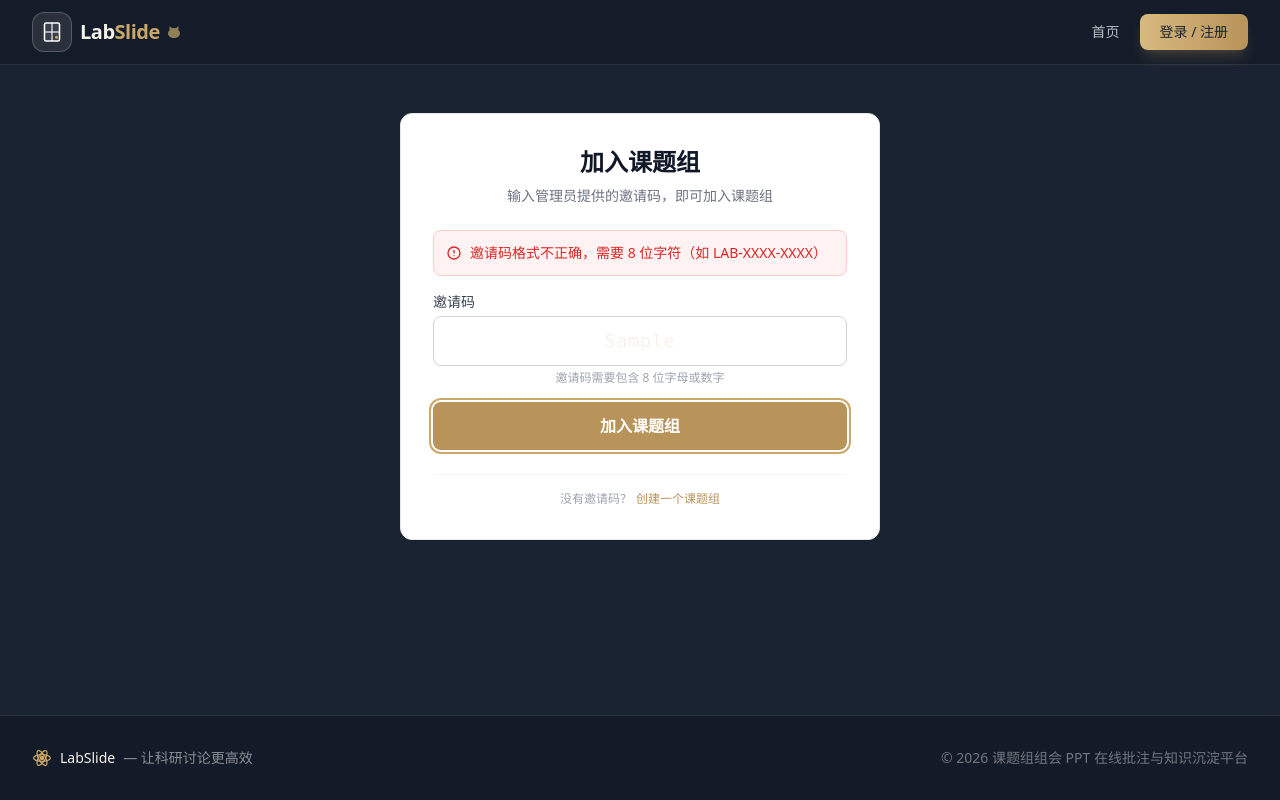
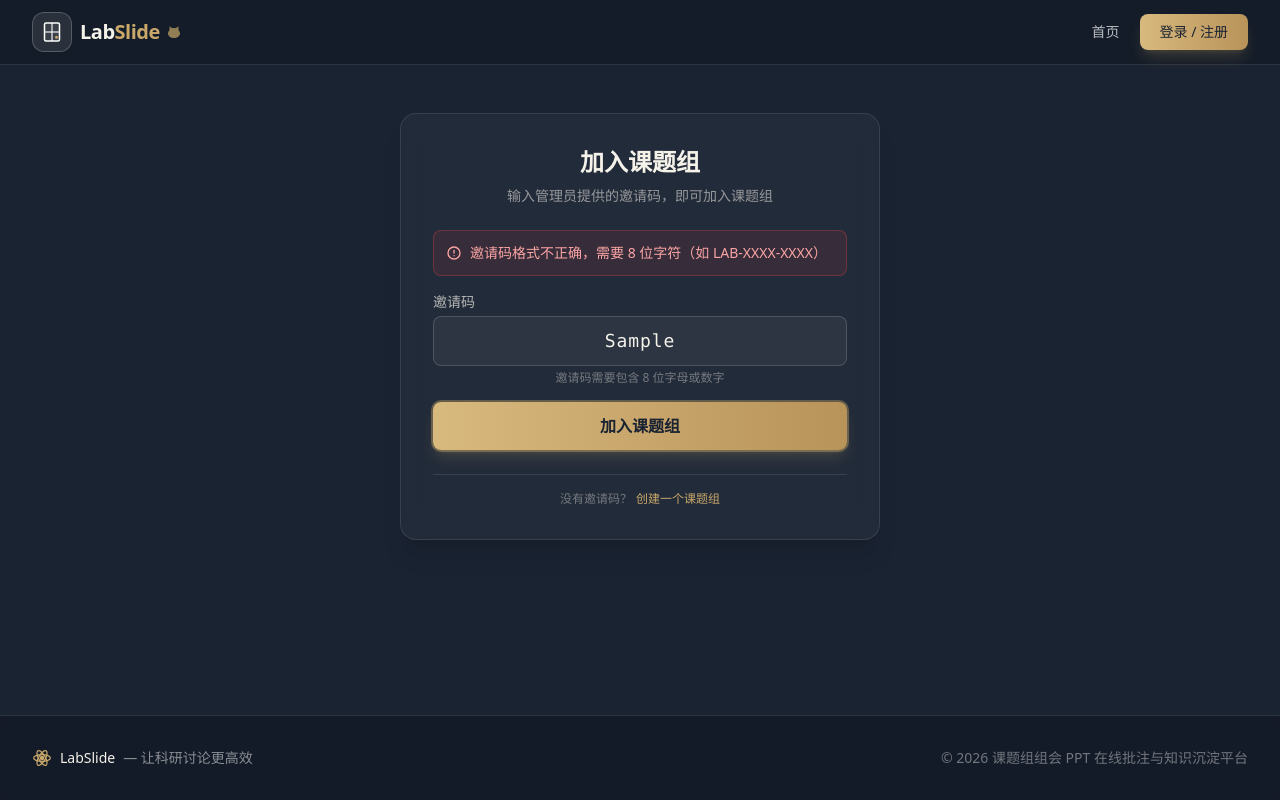
Before and after one commit to labslide-app/labslide, a React (Vite) app in the folder frontend/: page /groups/join in a window 1280 px wide. Both pictures are taken after typing "Sample" into the empty fields and a click on the button "加入课题组". Built offline with nearby package versions, Linux system fonts and the light colour scheme; no server answers.

Commit message:
style: 统一全站深色主题，其他页面配色与首页保持一致

```diff
--- a/frontend/src/pages/JoinGroup.tsx
+++ b/frontend/src/pages/JoinGroup.tsx
@@ -90,10 +90,10 @@ function JoinGroup() {
   if (alreadyInGroup && !joinedGroupId) {
     return (
       <div className="max-w-lg mx-auto mt-12 px-4">
-        <div className="bg-white rounded-xl shadow-sm border border-gray-200 p-8 text-center">
-          <div className="w-16 h-16 bg-blue-100 rounded-full flex items-center justify-center mx-auto mb-4">
+        <div className="rounded-2xl border border-white/10 bg-white/[0.04] p-8 text-center shadow-xl backdrop-blur-md">
+          <div className="w-16 h-16 bg-[#7fc3b8]/15 rounded-full flex items-center justify-center mx-auto mb-4">
             <svg
-              className="w-8 h-8 text-blue-600"
+              className="w-8 h-8 text-[#9fd8cf]"
               fill="none"
               stroke="currentColor"
               viewBox="0 0 24 24"
@@ -106,20 +106,20 @@ function JoinGroup() {
               />
             </svg>
           </div>
-          <h2 className="text-xl font-bold text-gray-900 mb-2">你已在课题组中</h2>
-          <p className="text-gray-500 mb-6">
+          <h2 className="text-xl font-bold text-[#f5f2ea] mb-2">你已在课题组中</h2>
+          <p className="text-[#f5f2ea]/55 mb-6">
             每个用户只能加入一个课题组。如需更换课题组，请先退出当前课题组。
           </p>
           <div className="space-y-3">
             <Link
               to={`/groups/${user!.group_id}`}
-              className="block w-full py-2.5 bg-primary-600 text-white rounded-lg font-medium hover:bg-primary-700 transition-colors"
+              className="block w-full py-2.5 bg-gradient-to-r from-[#d8b97e] to-[#b8935a] text-[#1a2332] rounded-lg font-medium shadow-lg shadow-[#c9a86a]/20 hover:brightness-110 transition-colors"
             >
               查看我的课题组
             </Link>
             <Link
               to="/"
-              className="block w-full py-2.5 border border-gray-300 text-gray-700 rounded-lg font-medium hover:bg-gray-50 transition-colors"
+              className="block w-full py-2.5 border border-white/20 text-[#f5f2ea]/80 rounded-lg font-medium hover:border-white/40 hover:text-[#f5f2ea] transition-colors"
             >
               返回首页
             </Link>
@@ -133,10 +133,10 @@ function JoinGroup() {
   if (joinedGroupId) {
     return (
       <div className="max-w-lg mx-auto mt-12 px-4">
-        <div className="bg-white rounded-xl shadow-sm border border-gray-200 p-8 text-center">
-          <div className="w-16 h-16 bg-green-100 rounded-full flex items-center justify-center mx-auto mb-4">
+        <div className="rounded-2xl border border-white/10 bg-white/[0.04] p-8 text-center shadow-xl backdrop-blur-md">
+          <div className="w-16 h-16 bg-[#7fc3b8]/15 rounded-full flex items-center justify-center mx-auto mb-4">
             <svg
-              className="w-8 h-8 text-green-600 animate-bounce"
+              className="w-8 h-8 text-[#9fd8cf] animate-bounce"
               fill="none"
               stroke="currentColor"
               viewBox="0 0 24 24"
@@ -149,9 +149,9 @@ function JoinGroup() {
               />
             </svg>
           </div>
-          <h2 className="text-2xl font-bold text-gray-900 mb-2">加入成功！</h2>
-          <p className="text-gray-500 mb-6">正在跳转到课题组详情页...</p>
-          <div className="animate-spin h-6 w-6 border-2 border-primary-200 border-t-primary-600 rounded-full mx-auto" />
+          <h2 className="text-2xl font-bold text-[#f5f2ea] mb-2">加入成功！</h2>
+          <p className="text-[#f5f2ea]/55 mb-6">正在跳转到课题组详情页...</p>
+          <div className="animate-spin h-6 w-6 border-2 border-white/20 border-t-[#c9a86a] rounded-full mx-auto" />
         </div>
       </div>
     );
@@ -159,16 +159,16 @@ function JoinGroup() {
 
   return (
     <div className="max-w-lg mx-auto mt-12 px-4">
-      <div className="bg-white rounded-xl shadow-sm border border-gray-200 p-8">
-        <h2 className="text-2xl font-bold text-gray-900 text-center mb-2">
+      <div className="rounded-2xl border border-white/10 bg-white/[0.04] p-8 shadow-xl backdrop-blur-md">
+        <h2 className="text-2xl font-bold text-[#f5f2ea] text-center mb-2">
           加入课题组
         </h2>
-        <p className="text-center text-gray-500 text-sm mb-6">
+        <p className="text-center text-[#f5f2ea]/55 text-sm mb-6">
           输入管理员提供的邀请码，即可加入课题组
         </p>
 
         {error && (
-          <div className="mb-4 p-3 bg-red-50 border border-red-200 rounded-lg text-sm text-red-600 flex items-start space-x-2">
+          <div className="mb-4 p-3 bg-red-500/10 border border-red-500/30 rounded-lg text-sm text-red-300 flex items-start space-x-2">
             <svg
               className="w-4 h-4 mt-0.5 flex-shrink-0"
               fill="none"
@@ -188,14 +188,14 @@ function JoinGroup() {
 
         <form onSubmit={handleSubmit} className="space-y-4">
           <div>
-            <label className="block text-sm font-medium text-gray-700 mb-1">
+            <label className="block text-sm font-medium text-[#f5f2ea]/70 mb-1">
               邀请码
             </label>
             <input
               type="text"
               required
               placeholder="直接粘贴邀请码，如 LAB-XXXX-XXXX"
-              className="w-full px-3 py-2.5 border border-gray-300 rounded-lg text-center text-lg font-mono tracking-wider focus:ring-2 focus:ring-primary-500 focus:border-primary-500 outline-none transition"
+              className="w-full px-3 py-2.5 bg-white/5 border border-white/15 rounded-lg text-center text-lg font-mono tracking-wider text-[#f5f2ea] placeholder-white/30 focus:ring-2 focus:ring-[#c9a86a]/25 focus:border-[#c9a86a]/60 outline-none transition"
               value={inviteCode}
               onChange={(e) => {
                 setInviteCode(e.target.value);
@@ -207,14 +207,14 @@ function JoinGroup() {
             {/* 实时预览 */}
             {preview && (
               <div className="mt-2 flex items-center justify-center space-x-2 text-sm">
-                <span className="text-gray-400">识别为：</span>
-                <span className="font-mono font-bold text-primary-700 bg-primary-50 px-2 py-0.5 rounded">
+                <span className="text-[#f5f2ea]/40">识别为：</span>
+                <span className="font-mono font-bold text-[#e6cd96] bg-[#c9a86a]/10 px-2 py-0.5 rounded">
                   {preview}
                 </span>
               </div>
             )}
             {!preview && inviteCode.trim() && (
-              <p className="mt-1 text-xs text-gray-400 text-center">
+              <p className="mt-1 text-xs text-[#f5f2ea]/40 text-center">
                 邀请码需要包含 8 位字母或数字
               </p>
             )}
@@ -223,7 +223,7 @@ function JoinGroup() {
           <button
             type="submit"
             disabled={loading}
-            className="w-full py-3 bg-primary-600 text-white rounded-lg font-semibold hover:bg-primary-700 active:bg-primary-800 focus:ring-2 focus:ring-primary-500 focus:ring-offset-2 transition-all disabled:opacity-50 disabled:cursor-not-allowed text-base"
+            className="w-full py-3 bg-gradient-to-r from-[#d8b97e] to-[#b8935a] text-[#1a2332] rounded-lg font-semibold shadow-lg shadow-[#c9a86a]/20 hover:brightness-110 focus:ring-2 focus:ring-[#c9a86a]/40 transition-all disabled:opacity-50 disabled:cursor-not-allowed text-base"
           >
             {loading ? (
               <span className="flex items-center justify-center gap-2">
@@ -255,10 +255,10 @@ function JoinGroup() {
         </form>
 
         {/* 底部提示 */}
-        <div className="mt-6 pt-4 border-t border-gray-100">
-          <p className="text-xs text-gray-400 text-center">
+        <div className="mt-6 pt-4 border-t border-white/10">
+          <p className="text-xs text-[#f5f2ea]/40 text-center">
             没有邀请码？
-            <Link to="/groups/create" className="text-primary-600 hover:underline ml-1">
+            <Link to="/groups/create" className="text-[#c9a86a] hover:underline ml-1">
               创建一个课题组
             </Link>
           </p>
```
